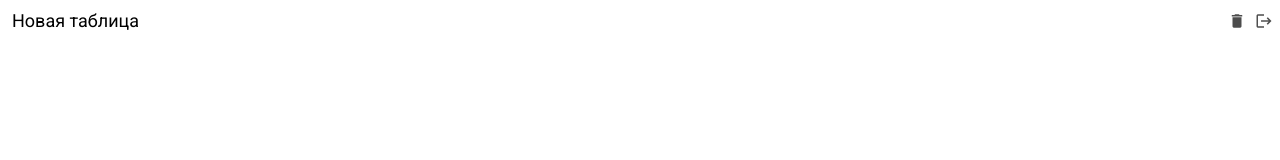
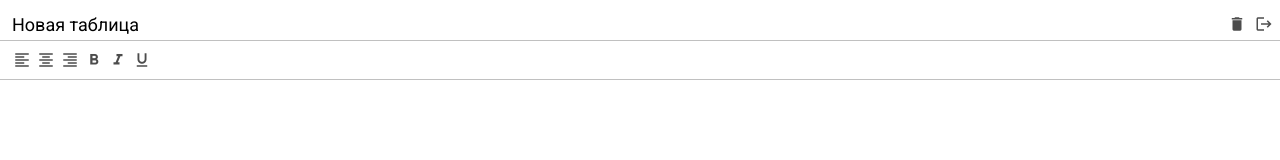
Before and after one commit to IliaisaChamp/excel, a website built with webpack: page src/index.html in a window 1280 px wide. Built offline with nearby package versions, Linux system fonts and the light colour scheme.

Commit message:
toolbar styles

```diff
--- a/src/index.html
+++ b/src/index.html
@@ -21,7 +21,26 @@
             </button>
           </div>
         </div>
-        <div class="excel-toolbar"></div>
+        <div class="excel-toolbar">
+          <button class="button">
+            <i class="material-icons">format_align_left</i>
+          </button>
+          <button class="button">
+            <i class="material-icons">format_align_center</i>
+          </button>
+          <button class="button">
+            <i class="material-icons">format_align_right</i>
+          </button>
+          <button class="button">
+            <i class="material-icons">format_bold</i>
+          </button>
+          <button class="button">
+            <i class="material-icons">format_italic</i>
+          </button>
+          <button class="button">
+            <i class="material-icons">format_underlined</i>
+          </button>
+        </div>
         <div class="excel-formula"></div>
         <div class="excel-table"></div>
       </div>
--- a/src/styles/_mixins.scss
+++ b/src/styles/_mixins.scss
@@ -6,12 +6,13 @@
   position: relative;
   display: inline-block;
   color: rgba(0, 0, 0, 0.7);
-  background: transparent;
+  background-color: transparent;
   border: none;
 
   & i {
     font-size: 18px;
   }
+
   &:active,
   &.active {
     color: $color;
--- a/src/styles/_variables.scss
+++ b/src/styles/_variables.scss
@@ -1,2 +1,3 @@
-$header-height: 34px;
+$header-height: 40px;
+$toolbar-height: 40px;
 $border-color: #c0c0c0;
--- a/src/styles/header.scss
+++ b/src/styles/header.scss
@@ -2,7 +2,7 @@
 @import 'mixins';
 
 .excel-header {
-  position: fixed;
+  position: absolute;
   top: 0;
   left: 0;
   right: 0;
@@ -18,7 +18,7 @@
     color: #000000;
     border: 1px solid transparent;
     border-radius: 2px;
-    height: 20px;
+    height: 26px;
     min-width: 1px;
     font-size: 18px;
     line-height: 22px;
--- a/src/styles/toolbar.scss
+++ b/src/styles/toolbar.scss
@@ -2,4 +2,17 @@
 @import 'mixins';
 
 .excel-toolbar {
+  position: absolute;
+  left: 0;
+  right: 0;
+  top: $header-height;
+  height: $toolbar-height;
+  border-top: 1px solid $border-color;
+  border-bottom: 1px solid $border-color;
+  padding: 7px 10px;
+  display: flex;
+
+  .button {
+    @include button();
+  }
 }
```
